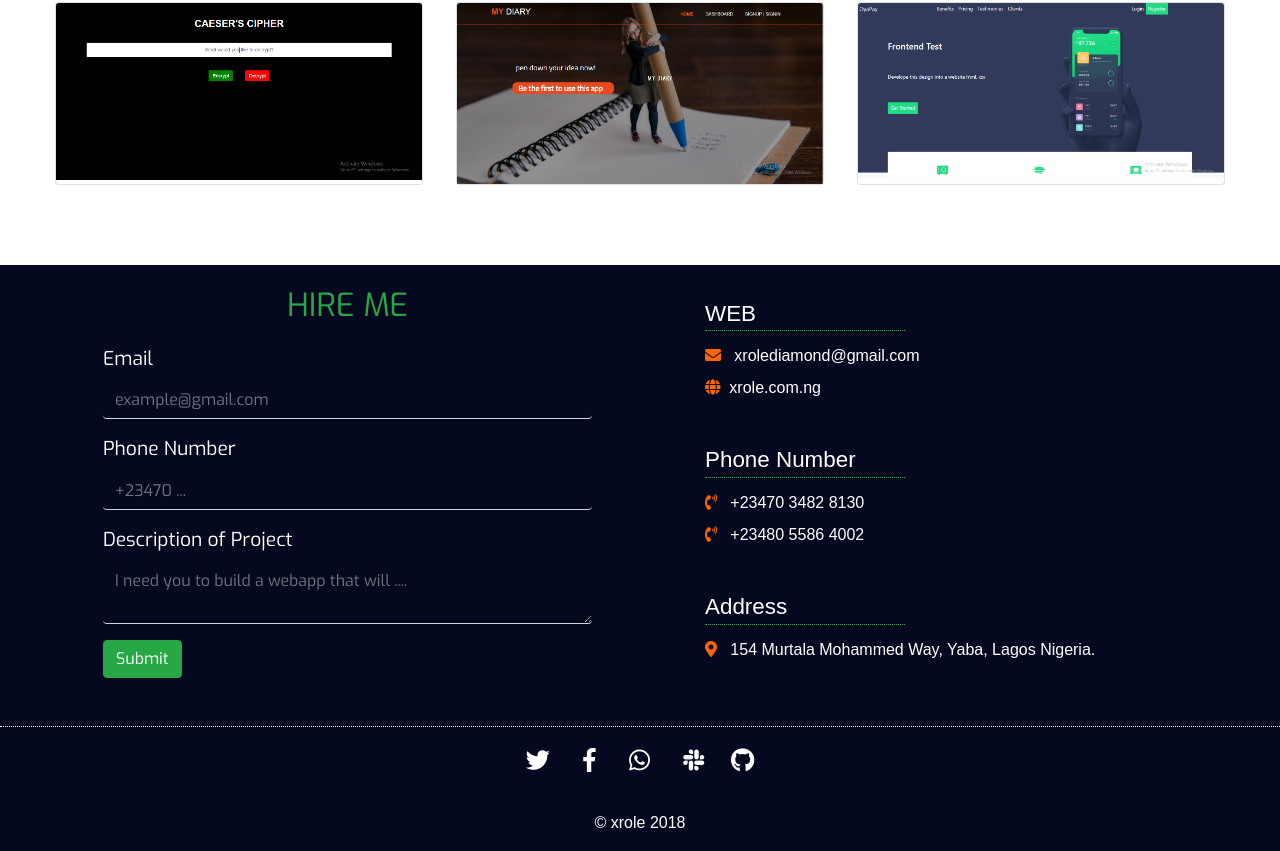
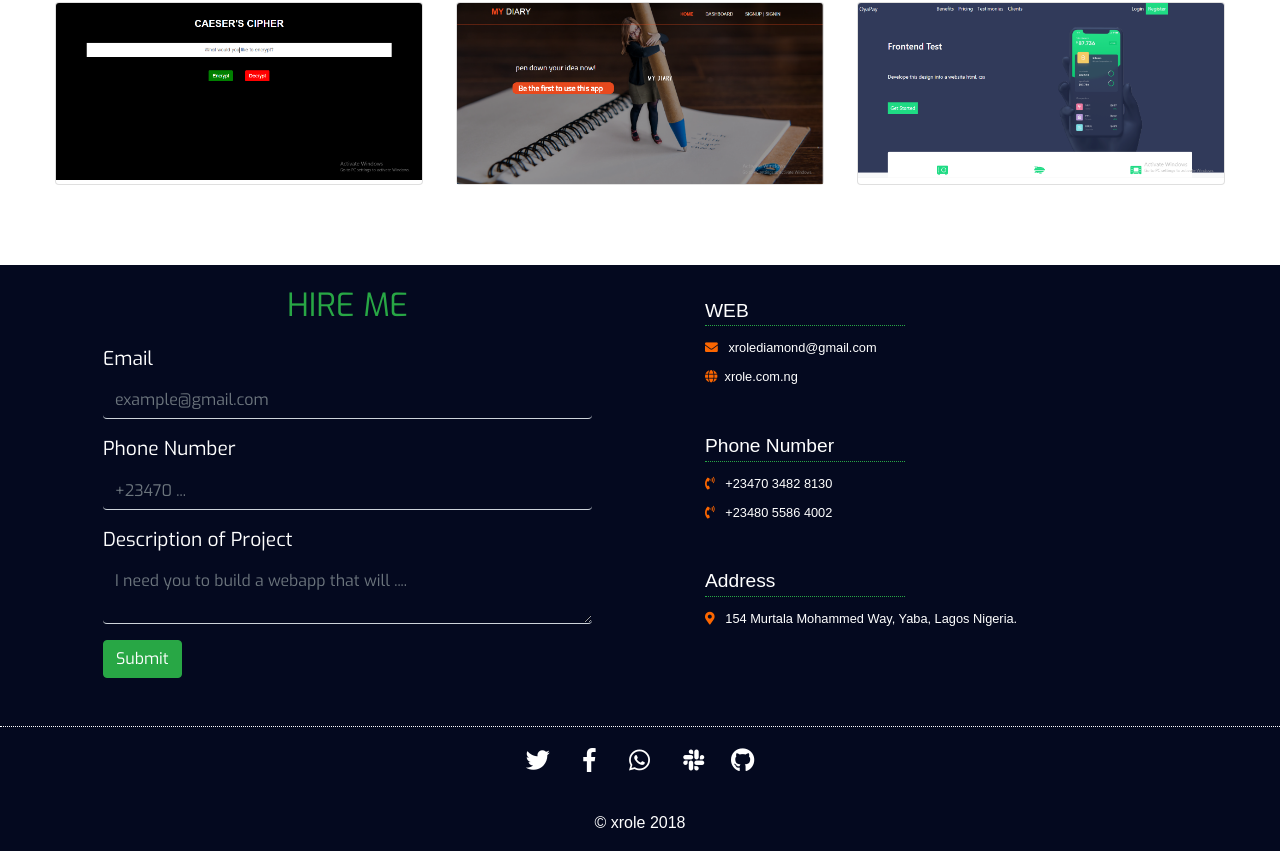
Before and after one commit to XROLE/portfolio-ui, a React (Create React App) app: page / in a window 1280 px wide. Shown: the part 1564-2415 px from the top of the page. Built offline with nearby package versions, Linux system fonts and the light colour scheme.

Commit message:
finished footer section

```diff
--- a/src/App.css
+++ b/src/App.css
@@ -105,12 +105,13 @@ textarea{
    color: white;
    border-bottom: 1px dotted #28a745;
    width: 200px;
-   font-size: 1.4rem;
+   font-size: 1.2rem;
    margin-top: 2rem;
    margin-left: 5rem;
  }
 .webNumberAddress-contents{
   color: white;
+  font-size: 0.8rem;
   margin-left: 5rem;
   line-height: 0.5rem;
 }
```
